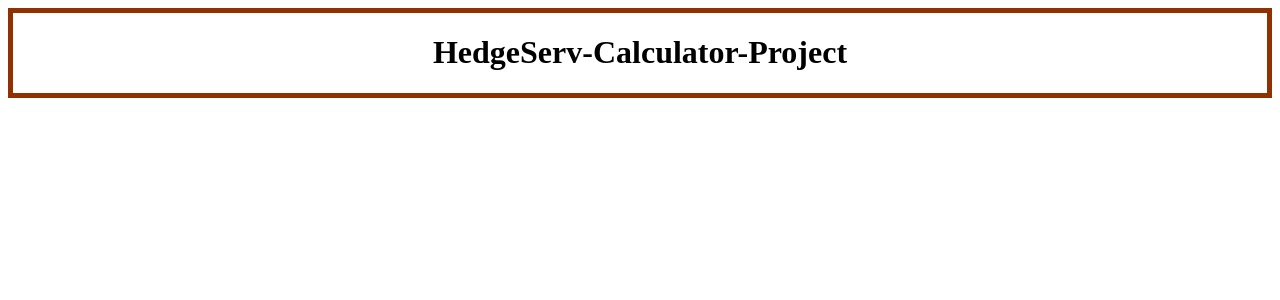
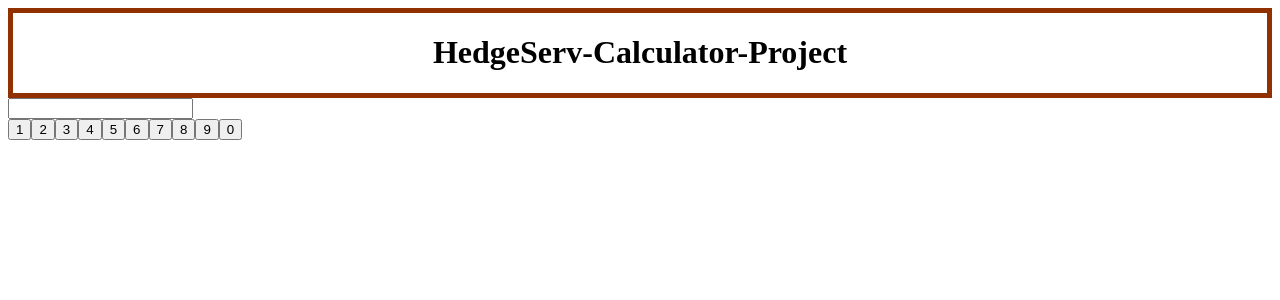
Before and after one commit to VinceSaykao/HedgeServ-Calculator, an Angular app in the folder HedgeServ-Calculator-Project/: page / in a window 1280 px wide. Shown: the top 300 px of the page. Built offline with nearby package versions, Linux system fonts and the light colour scheme.

Commit message:
added buttons

```diff
--- a/HedgeServ-Calculator-Project/src/app/app.component.html
+++ b/HedgeServ-Calculator-Project/src/app/app.component.html
@@ -2,4 +2,31 @@
 
     <app-header></app-header>
 
+    <div class="calc">
+        <input type="text">
+
+        <div class="buttons">
+
+            <div class="button-numbers">
+                <button>1</button>
+                <button>2</button>
+                <button>3</button>
+                <button>4</button>
+                <button>5</button>
+                <button>6</button>
+                <button>7</button>
+                <button>8</button>
+                <button>9</button>
+                <button>0</button>
+
+                <div class="button-module">
+                </div>
+
+            </div>
+
+
+        </div>
+
+    </div>
+
 </div>
```
